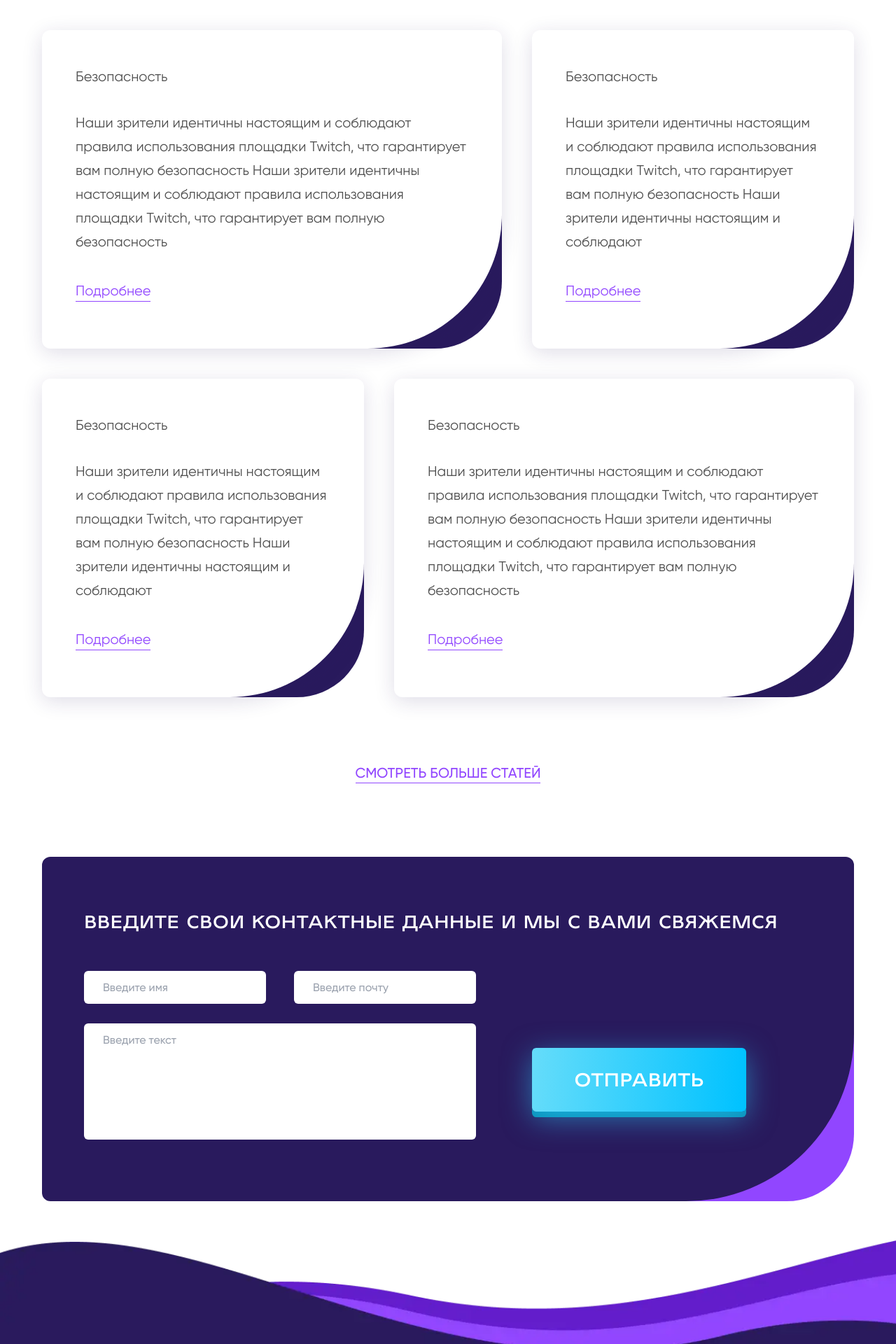
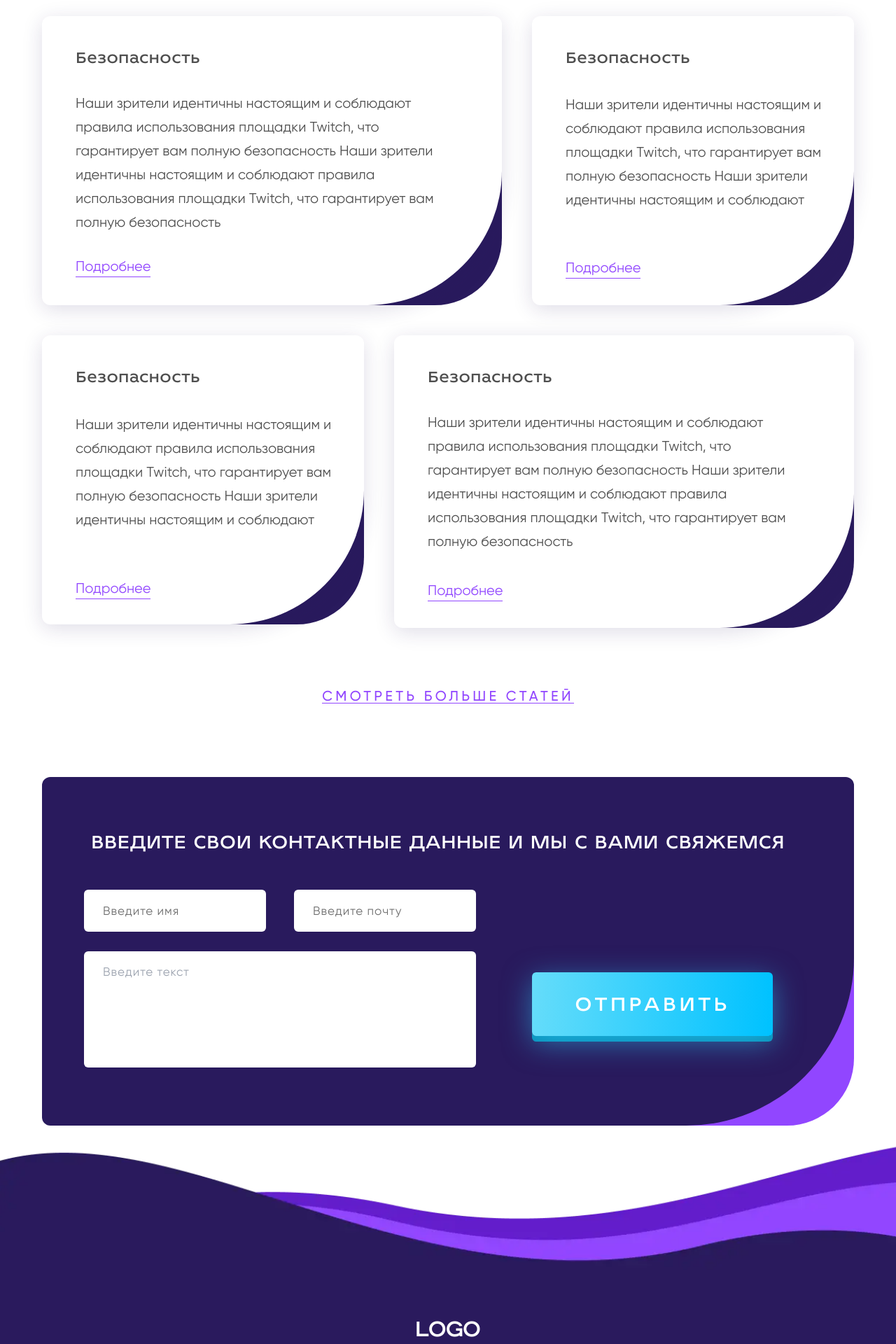
Before and after one commit to QobilovSardor/twitch, a React (Vite) app: page / in a window 1280 px wide. Shown: the part 4260-6180 px from the top of the page at 70% size. Built offline with nearby package versions, Linux system fonts and the light colour scheme.

Commit message:
project 1440px desktop pixel perfekt finished

```diff
--- a/src/components/articles/articles.tsx
+++ b/src/components/articles/articles.tsx
@@ -5,52 +5,52 @@ export const Articles = () => {
 			<div className="container">
 				<h2 className="title-text">статьи</h2>
 
-				<div className="articles-boxes flex flex-wrap gap-[43px] mt-[80px]">
+				<div className="articles-boxes flex flex-wrap gap-[43px] mt-[60px]">
 
-					<div className='relative small-lg:w-[657px] w-[100%] bg-black-pink pink-card rounded-[6rem]'>
-						<div className="relative h-full advantage-box__two font-normal px-12 pt-11 pb-[67px] w-[100%] text-gray rounded-br-[12rem] rounded-[0.75rem] bg-white">
-							<h4 className='text-xl leading-[230%]'>Безопасность</h4>
+					<div className='relative h-[413px] small-lg:w-[657px] w-[100%] bg-black-pink pink-card rounded-[6rem]'>
+						<div className="relative advantage-box__two font-normal pl-12 pr-[52px] pt-[36px] pb-[38px] w-[100%] h-full text-gray rounded-br-[12rem] rounded-[0.75rem] bg-white">
+							<h4 className='text-xl leading-[230%] font-2MASS-J1808'>Безопасность</h4>
 							<p className="text-xl mt-[26px] leading-[170%]">
 								Наши зрители идентичны настоящим и соблюдают правила использования площадки Twitch, что гарантирует вам полную безопасность Наши зрители идентичны настоящим и соблюдают правила использования площадки Twitch, что гарантирует вам полную безопасность
 							</p>
-							<a className="text-pink border-b text-xl border-pink border-solid mt-[39px]" href="#!">Подробнее</a>
+							<a className="text-pink w-fit border-b text-xl border-pink border-solid mt-[32px]" href="#!">Подробнее</a>
 						</div>
 					</div>
 
-					<div className='relative bg-black-pink pink-card rounded-[6rem] small-lg:w-[460px]'>
-						<div className="relative h-full advantage-box__two font-normal px-12 pt-11 pb-[67px] w-[100%] text-gray rounded-br-[12rem] rounded-[0.75rem] bg-white">
-							<h4 className='text-xl leading-[230%]'>Безопасность</h4>
-							<p className="text-xl mt-[26px] leading-[170%]">
+					<div className='relative h-[413px] bg-black-pink pink-card rounded-[6rem] small-lg:w-[460px]'>
+						<div className="relative h-full flex flex-col justify-between advantage-box__two font-normal pl-12 pr-[45px] pt-[36px] pb-[38px] w-[100%] text-gray rounded-br-[12rem] rounded-[0.75rem] bg-white">
+							<h4 className='text-xl leading-[230%] font-2MASS-J1808'>Безопасность</h4>
+							<p className="text-xl leading-[170%]">
 								Наши зрители идентичны настоящим и соблюдают правила использования площадки Twitch, что гарантирует вам полную безопасность Наши зрители идентичны настоящим и соблюдают
 							</p>
-							<a className="text-pink border-b text-xl border-pink border-solid mt-[39px]" href="#!">Подробнее</a>
+							<a className="text-pink w-fit border-b text-xl border-pink border-solid mt-[39px]" href="#!">Подробнее</a>
 
 						</div>
 					</div>
 
-					<div className='relative  bg-black-pink pink-card rounded-[6rem] small-lg:w-[460px]'>
-						<div className="relative h-full advantage-box__two font-normal px-12 pt-11 pb-[67px] w-[100%] text-gray rounded-br-[12rem] rounded-[0.75rem] bg-white">
-							<h4 className='text-xl leading-[230%]'>Безопасность</h4>
-							<p className="text-xl mt-[26px] leading-[170%]">
+					<div className='relative h-[413px] bg-black-pink pink-card rounded-[6rem] small-lg:w-[460px]'>
+						<div className="relative h-full advantage-box__two font-normal pl-12 pr-[45px] pt-[36px] pb-[36px] w-[100%] text-gray flex flex-col justify-between rounded-br-[12rem] rounded-[0.75rem] bg-white">
+							<h4 className='text-xl leading-[230%] font-2MASS-J1808'>Безопасность</h4>
+							<p className="text-xl leading-[170%]">
 								Наши зрители идентичны настоящим и соблюдают правила использования площадки Twitch, что гарантирует вам полную безопасность Наши зрители идентичны настоящим и соблюдают
 							</p>
-							<a className="text-pink border-b text-xl border-pink border-solid mt-[39px]" href="#!">Подробнее</a>
+							<a className="text-pink w-fit border-b text-xl border-pink border-solid mt-[39px]" href="#!">Подробнее</a>
 						</div>
 					</div>
 
 					<div className='relative  bg-black-pink pink-card rounded-[6rem] small-lg:w-[657px] w-[100%]'>
-						<div className="relative h-full advantage-box__two font-normal px-12 pt-11 pb-[67px] w-[100%] text-gray rounded-br-[12rem] rounded-[0.75rem] bg-white">
-							<h4 className='text-xl leading-[230%]'>Безопасность</h4>
+						<div className="relative h-full advantage-box__two font-normal pl-12 pr-[52px] pt-[36px] pb-[38px] w-[100%] text-gray rounded-br-[12rem] rounded-[0.75rem] bg-white">
+							<h4 className='text-xl leading-[230%] font-2MASS-J1808'>Безопасность</h4>
 							<p className="text-xl mt-[26px] leading-[170%]">
 								Наши зрители идентичны настоящим и соблюдают правила использования площадки Twitch, что гарантирует вам полную безопасность Наши зрители идентичны настоящим и соблюдают правила использования площадки Twitch, что гарантирует вам полную безопасность
 							</p>
-							<a className="text-pink border-b text-xl border-pink border-solid mt-[39px]" href="#!">Подробнее</a>
+							<a className="text-pink w-fit border-b text-xl border-pink border-solid mt-[39px]" href="#!">Подробнее</a>
 						</div>
 					</div>
 				</div>
 
 				<div className="text-center">
-					<a className="text-pink hidden sm:inline-block mt-[94px] border-b border-pink border-solid font-[2MASS J1808] text-xl uppercase" href="#!">Смотреть больше статей</a>
+					<a className="text-pink hidden sm:inline-block mt-[88px] tracking-[4.3px] leading-[19px] border-b border-pink border-solid font-[2MASS J1808] text-xl uppercase" href="#!">Смотреть больше статей</a>
 				</div>
 			</div>
 		</div>
--- a/src/components/order/order.css
+++ b/src/components/order/order.css
@@ -10,19 +10,36 @@
 	background-color: transparent;
 }
 
+.order input::placeholder {
+	color: rgb(111, 111, 111);
+	font-size: 17px;
+}
+
+.order form input,
+.order form textarea {
+	color: rgb(111, 111, 111);
+	font-size: 17px;
+	font-weight: 400;
+	line-height: 188.5%;
+	letter-spacing: 1px;
+}
+
 .dark .order .form-box {
 	background-color: white;
 }
+
 .dark .order .pink-box {
 	background-color: #64DCFA;
 }
+
 @media screen and (max-width: 992px) {
 	.dark .order form {
 		background-color: white;
 	}
-		.dark .order .pink-box {
-			background-color: transparent;
-		}
+
+	.dark .order .pink-box {
+		background-color: transparent;
+	}
 
 	.dark .order .form-box {
 		background-color: transparent;
--- a/src/components/order/order.tsx
+++ b/src/components/order/order.tsx
@@ -4,17 +4,17 @@ export const Order = () => {
 		<div className="order sm:mt-[45px] sm:pt-[60px] pt-[73px]" id="order">
 			<div className="container">
 				<div className="pink-box small-lg:bg-pink rounded-[0.7rem] md:rounded-[6rem]">
-					<div className="form-box relative small-lg:bg-black-pink w-full rounded-br-[5rem] small-lg:pl-[60px] small-lg:pt-[77px] small-lg:pb-[84px] small-lg:pr-[99px] rounded-[0.75rem] md:rounded-br-[15rem] ">
-						<h3 className="relative text-2xl small-lg:mb-[54px] mb-[76px] small-lg:text-white text-gray font-2MASS-J1808 uppercase dark-text ">Введите свои контактные данные и мы с Вами свяжемся</h3>
+					<div className="form-box relative small-lg:bg-black-pink w-full rounded-br-[5rem] small-lg:pl-[60px] small-lg:pt-[77px] small-lg:pb-[79px] small-lg:pr-[99px] rounded-[0.75rem] md:rounded-br-[15rem] ">
+						<h3 className="relative text-2xl small-lg:mb-[52px] mb-[76px] small-lg:text-white text-gray font-2MASS-J1808 uppercase dark-text ml-[10px]">Введите свои контактные данные и мы с Вами свяжемся</h3>
 						<form className="small-lg:bg-transparent bg-black-pink flex small-lg:flex-row flex-col small-lg:gap-[80px] gap-11 small-lg:items-end items-start pt-[60px] pb-[94px] pl-[30px] pr-[30px] small-lg:p-0 rounded-[15px]">
 							<div className="small-lg:w-[560px] w-full">
 								<div className="flex sm:gap-[40px] gap-8 sm:flex-row flex-col">
-									<input className="dark-input rounded-md w-full py-[14px] sm:pl-[27px] pl-[32px]" type="text" name="name" placeholder="Введите имя" />
-									<input className="dark-input rounded-md w-full py-[14px] sm:pl-[27px] pl-[32px]" type="email" name="email" placeholder="Введите почту" />
+									<input className="dark-input rounded-md w-full h-[60px] sm:pl-[27px] pl-[32px]" type="text" name="name" placeholder="Введите имя" />
+									<input className="dark-input rounded-md w-full h-[60px] sm:pl-[27px] pl-[32px]" type="email" name="email" placeholder="Введите почту" />
 								</div>
 								<textarea className="dark-input rounded-md pt-[14px] sm:pl-[27px] pl-[32px] mt-[28px] h-[166px] w-full resize-none" placeholder="Введите текст"></textarea>
 							</div>
-							<input type="submit" value='Отправить' className="btn small-lg:mb-[44px] cursor-pointer sm:w-fit w-full" />
+							<button type="submit" className="btn sm:w-[344px] small-lg:mb-[49px] tracking-[4px] cursor-pointer w-full">Отправить</button>
 						</form>
 					</div>
 				</div>
--- a/src/layouts/footer.tsx
+++ b/src/layouts/footer.tsx
@@ -4,7 +4,7 @@ export const Footer = () => {
 	return (
 		<footer>
 			<div className="container">
-				<a className="text-white text-3xl font-normal sm:mb-[35px] mb-[33px] sm:mt-[50px]" href="#!">LOGO</a>
+				<a className="text-white text-3xl font-Angry font-normal sm:mb-[35px] mb-[33px] sm:mt-[50px]" href="#!">LOGO</a>
 				<ul className="sm:flex items-center gap-[41px] justify-center sm:space-y-0 space-y-[11px]">
 					<li>
 						<a
@@ -33,14 +33,6 @@ export const Footer = () => {
 					<li>
 						<a
 							className="text-white text-lg font-normal leading-10"
-							href="#articles"
-						>
-							Статьи
-						</a>
-					</li>
-					<li>
-						<a
-							className="text-white text-lg font-normal leading-10"
 							href="#order"
 						>
 							Заказать
--- a/src/layouts/layout.css
+++ b/src/layouts/layout.css
@@ -4,13 +4,14 @@
 
 /* footer */
 footer {
-	background-image: url(../assets/images/footer-bg.webp);
+	background-image: url(/src/assets/images/footer-bg.webp);
 	background-repeat: no-repeat;
 	background-size: cover;
-	padding-bottom: 108px;
-	padding-top: 235px;
+	padding-bottom: 110px;
+	padding-top: 226px;
 	text-align: center;
-	margin-top: 38px;
+	margin-top: 0px;
+	background-position: -14px 19px;
 }
 
 @media screen and (max-width: 1024px) {
```
